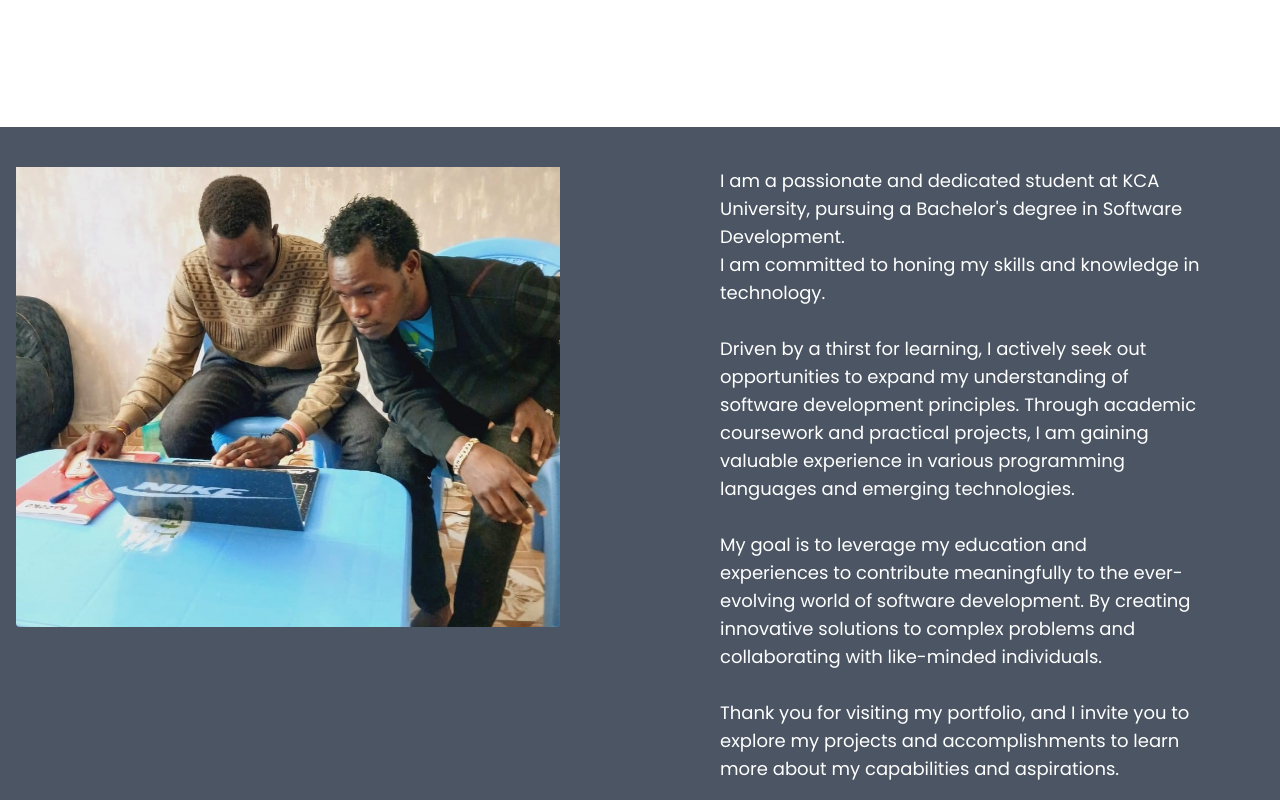
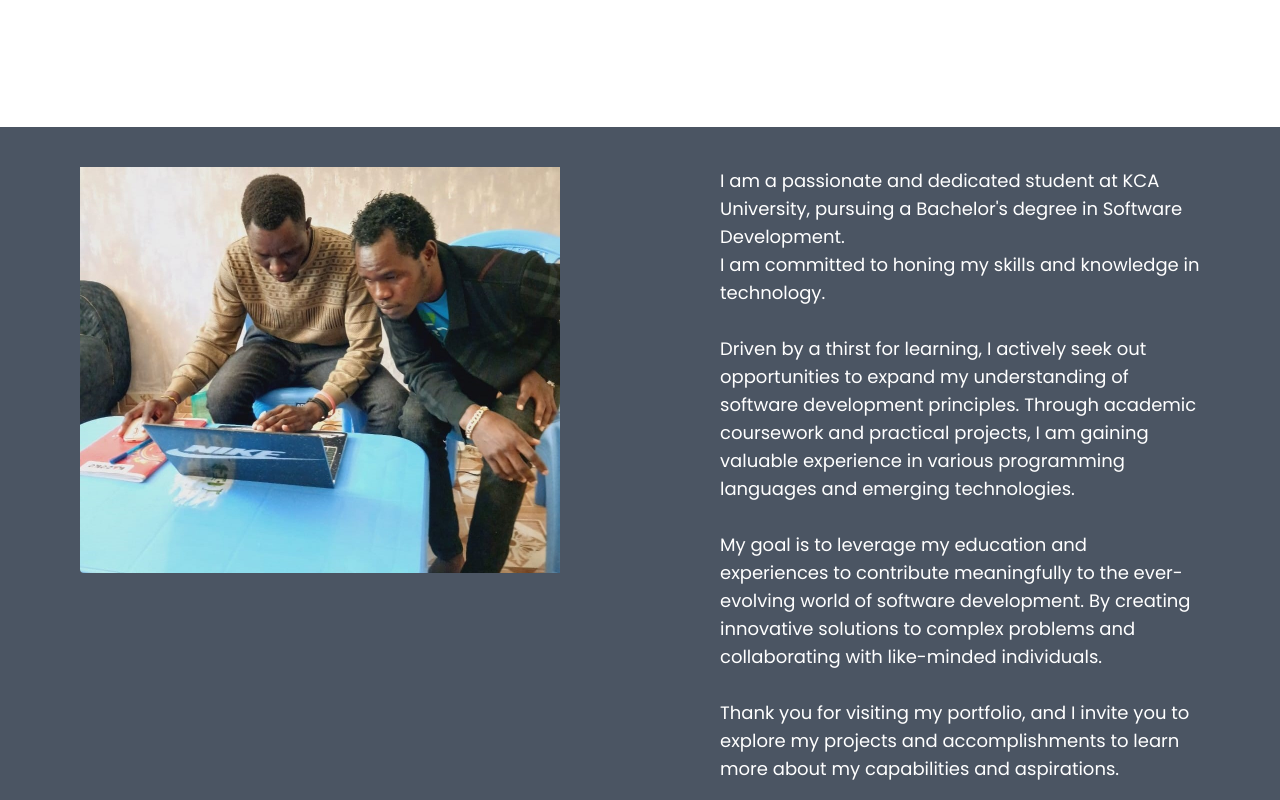
Before and after one commit to kukuabassanimeri/portfolio, a plain HTML site: page index.html in a window 1280 px wide. Shown: the part 520-1320 px from the top of the page. Drawn offline with nearby package versions, Linux system fonts and the light colour scheme.

```diff
--- a/index.html
+++ b/index.html
@@ -53,7 +53,7 @@
 
     <div id="about" class="md:grid grid-cols-2 bg-gray-600 text-white pb-10">
 
-        <div class="pl-4">
+        <div class="pl-4 md:pl-20">
             <img src="media/coding.jpg" alt="image" class="rounded hover:cursor-pointer pt-10 pr-20" id="skills">
         </div>
         <div class="pl-4 text-lg pr-20 md:pl-20 pt-10">
```
